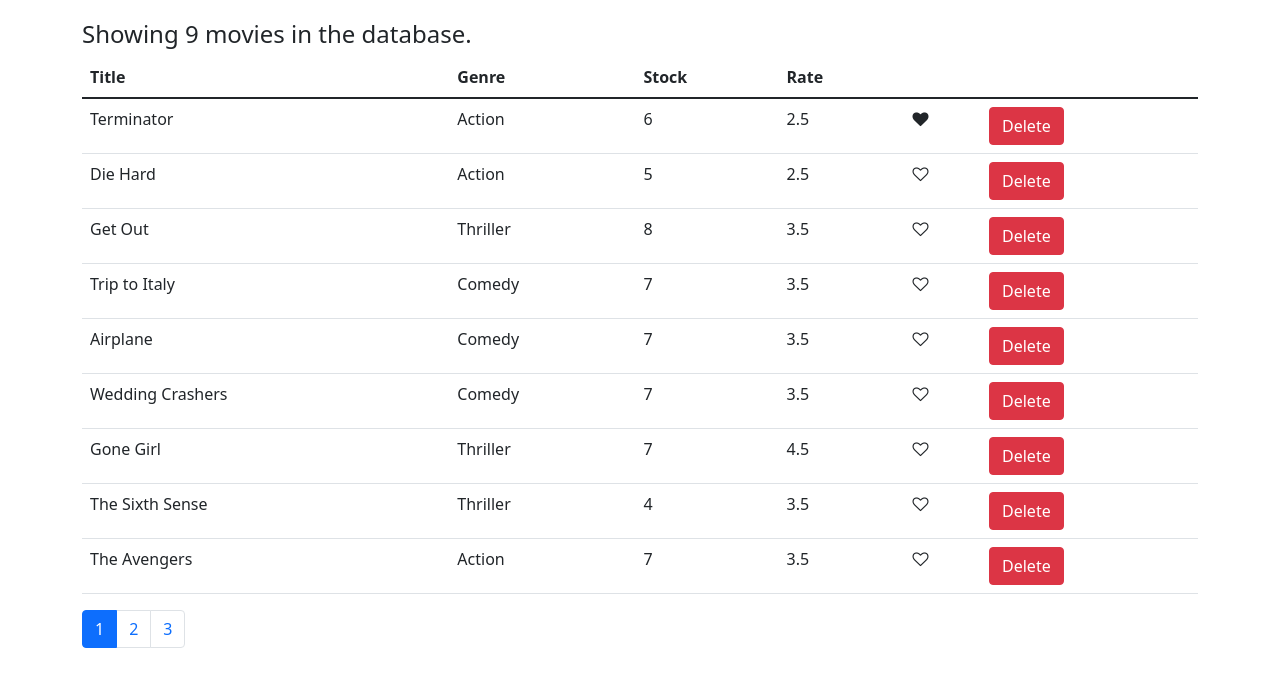
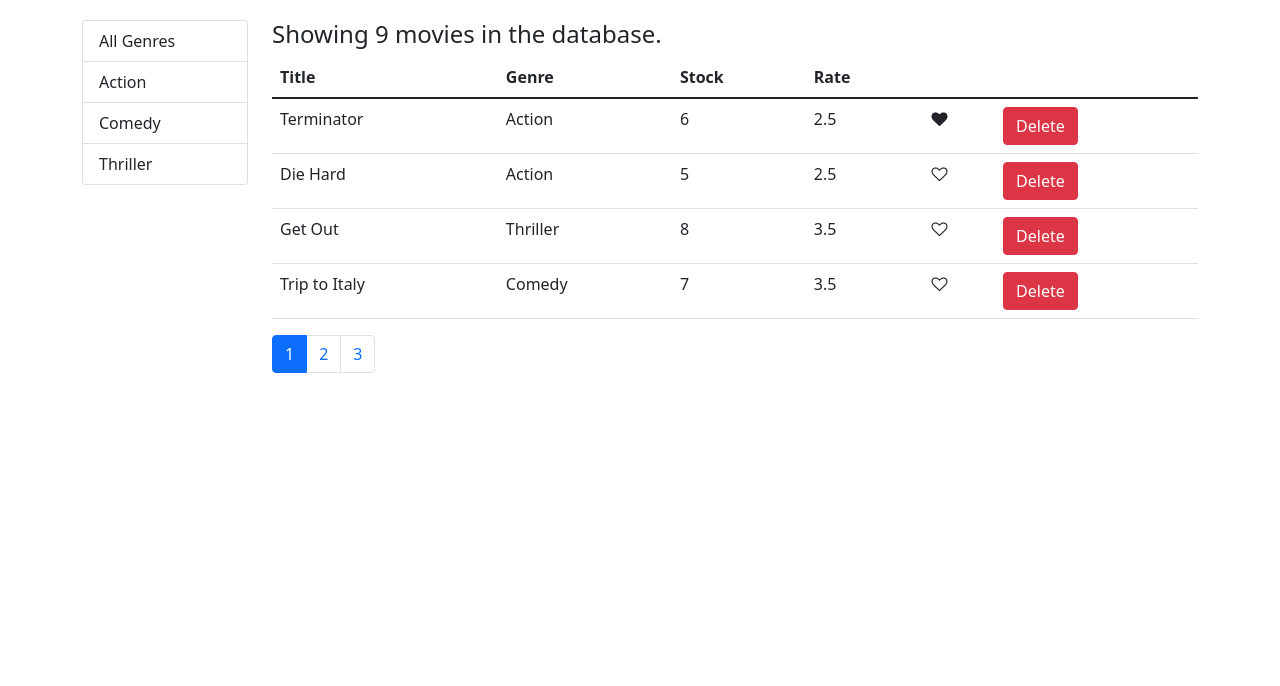
Before and after one commit to MTavakolikia/Vidly-Project, a React (Create React App) app: page / in a window 1280 px wide. Shown: the top 686 px of the page. Built offline with nearby package versions, Linux system fonts and the light colour scheme.

Commit message:
category section added

```diff
--- a/package.json
+++ b/package.json
@@ -10,6 +10,7 @@
     "font-awesome": "^4.7.0",
     "fontawesome": "^5.6.3",
     "lodash": "^4.17.21",
+    "prop-types": "^15.7.2",
     "react": "^17.0.2",
     "react-dom": "^17.0.2",
     "react-scripts": "4.0.3",
--- a/src/Component/common/Pagination.jsx
+++ b/src/Component/common/Pagination.jsx
@@ -6,14 +6,12 @@ const Pagination = (props) => {
     const pagesCount=Math.ceil(itemsCount / pageSize);
     if(pagesCount === 1) return null;
     const pages=_.range(1, pagesCount + 1);
-    console.log(pages);
-
     return (
         <React.Fragment>
             <nav aria-label="...">
   <ul className="pagination">
       {pages.map(page =>
-    <li key={page} className={page === currentPage ? "page-item active" : "page-item"}>
+    <li key={page} style={{cursor:"pointer"}} className={page === currentPage ? "page-item pe-auto active" : "page-item "}>
         <a className="page-link" onClick={() => onPageChange(page)}>{page}</a>
     </li>
     )}
--- /dev/null
+++ b/src/Component/common/listGroup.jsx
@@ -0,0 +1,17 @@
+import React from 'react';
+const ListGroup = (props) => {
+    const {items,textProperty,valueProperty,selectedItem,onItemSelect}=props;
+    return (
+        <ul className="list-group">
+            { items.map(item =>
+                <li onClick={() => onItemSelect(item)} key={item[valueProperty]} className={item === selectedItem ? "list-group-item active" : "list-group-item"}>{item[textProperty]}
+                </li>
+                )}
+        </ul>
+     );
+}
+ ListGroup.defaultProps={
+     textProperty:"name",
+     valueProperty:"_id"
+ }
+export default ListGroup;
--- a/src/Component/movies.jsx
+++ b/src/Component/movies.jsx
@@ -1,16 +1,28 @@
 import React, { Component } from 'react';
 import {getMovies} from '../services/fakeMovieService';
-import Like from './common/Like';
+import { getGenres } from '../services/fakeGenreService';
 import Pagination from './common/Pagination';
+import ListGroup from './common/listGroup';
+import { Paginate } from '../Utils/Paginate';
+import MoviesTable from './moviesTable';
 class Movies extends Component {
         constructor(){
           super();
           this.state={
-              Movies:getMovies(),
+              Movies:[],
+              genre:[],
               pageSize:4,
               currentPage:1
           }
         }
+
+  componentDidMount(){
+    const genre=[{name:"All Genres"},...getGenres()]
+    this.setState({
+      Movies:getMovies(),
+      genre
+    })
+  }
         handleDelete = (Movie) =>{
             let Movies= this.state.Movies.filter( (m) => m._id !== Movie._id )
             this.setState({
@@ -28,49 +40,47 @@ class Movies extends Component {
   handlePageChange = page => {
 this.setState({currentPage:page})
   }
+  handleGenreSelect= genre =>{
+this.setState({
+  selectedGenre: genre,
+  currentPage:1
+})
+  }
     render() {
+
         const {length:count}= this.state.Movies;
-        const {pageSize,currentPage}=this.state;
+        const {pageSize,currentPage,Movies:allMovies,genre,selectedGenre}=this.state;
+
         if(count === 0) return <h4>There are no movies in database</h4>
-        return (<React.Fragment>
-            <h4>Showing {count} movies in the database.</h4>
-            <table className="table">
-        <thead>
-          <tr>
-            <th>Title</th>
-            <th>Genre</th>
-            <th>Stock</th>
-            <th>Rate</th>
-            <th> </th>
-          </tr>
-        </thead>
-        <tbody>
-
-          {this.state.Movies.map( (Movie) =>{
-            return <tr key={Movie._id}>
-                <td>{Movie.title}</td>
-                <td>{Movie.genre.name}</td>
-                <td>{Movie.numberInStock}</td>
-                <td>{Movie.dailyRentalRate}</td>
-                <td>
-                  <Like
-                  liked={Movie.liked}
-                  onLike={() => this.handleLike(Movie)}
-                  value={Movie}
-                  />
-                  </td>
-                <td><button onClick={() => this.handleDelete(Movie)} className="btn btn-danger">Delete</button></td>
-                </tr>
-          })}
-        </tbody>
-      </table>
+        const filtered = selectedGenre && selectedGenre._id ? allMovies.filter(m => m.genre._id === selectedGenre._id)
+        : allMovies;
+        const movies = Paginate(filtered,currentPage,pageSize);
+        return (
+          <div className="row">
+        <div className="col-2">
+          <ListGroup
+          items={genre}
+          selectedItem={this.state.selectedGenre}
+          onItemSelect={this.handleGenreSelect}
+          />
+        </div>
+        <div className="col-10">
+        <h4>Showing {filtered.length} movies in the database.</h4>
+            <MoviesTable
+            movies={movies}
+            onLike={this.handleLike}
+            onDelete={this.handleDelete}
+            />
       <Pagination
-       itemsCount={count}
+       itemsCount={filtered.length}
        pageSize={pageSize}
        onPageChange={this.handlePageChange}
        currentPage={currentPage}
       />
-        </React.Fragment>)
+        </div>
+      </div>
+
+        )
     }
   }
   export default Movies;
--- /dev/null
+++ b/src/Component/moviesTable.jsx
@@ -0,0 +1,39 @@
+import React from 'react';
+import Like from './common/Like';
+const MoviesTable = (props) => {
+    const {movies,onDelete,onLike}=props;
+    return (
+        <table className="table">
+        <thead>
+          <tr>
+            <th>Title</th>
+            <th>Genre</th>
+            <th>Stock</th>
+            <th>Rate</th>
+            <th> </th>
+          </tr>
+        </thead>
+        <tbody>
+
+          {movies.map( (Movie) =>{
+            return <tr key={Movie._id}>
+                <td>{Movie.title}</td>
+                <td>{Movie.genre.name}</td>
+                <td>{Movie.numberInStock}</td>
+                <td>{Movie.dailyRentalRate}</td>
+                <td>
+                  <Like
+                  liked={Movie.liked}
+                  onLike={() => onLike(Movie)}
+                  value={Movie}
+                  />
+                  </td>
+                <td><button onClick={() => onDelete(Movie)} className="btn btn-danger">Delete</button></td>
+                </tr>
+          })}
+        </tbody>
+      </table>
+     );
+}
+
+export default MoviesTable;
--- /dev/null
+++ b/src/Utils/Paginate.js
@@ -0,0 +1,5 @@
+import _ from "lodash";
+ export function Paginate(items , pageNumber, pageSize) {
+     const startIndex = (pageNumber - 1) * pageSize;
+     return _(items).slice(startIndex).take(pageSize).value();
+  }
```
